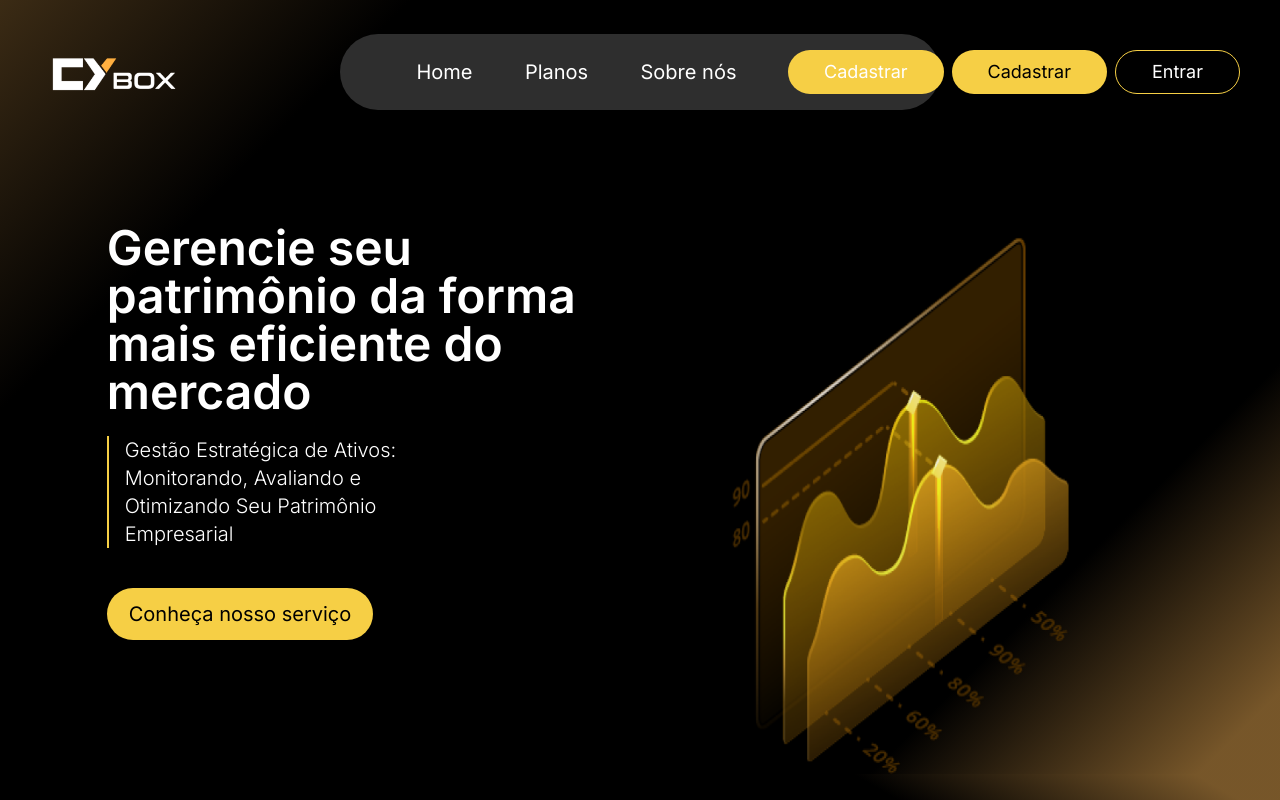
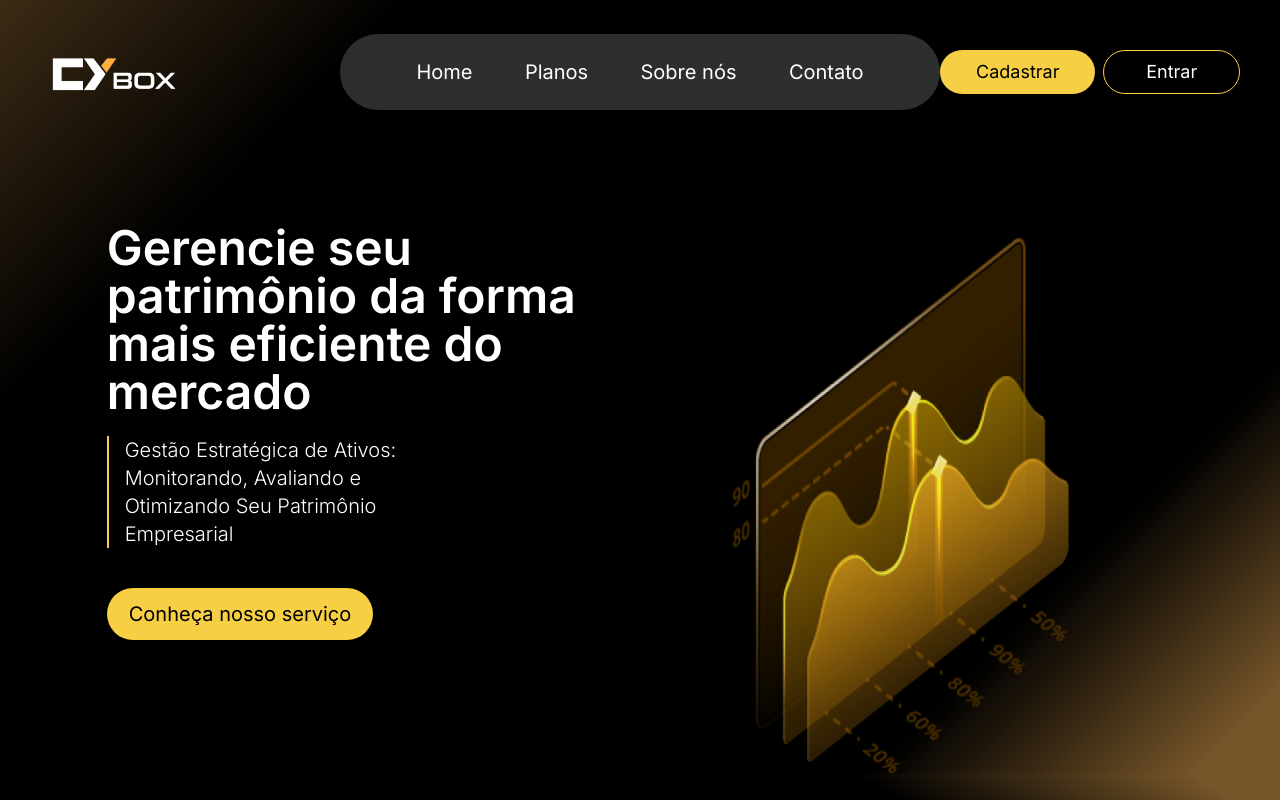
Before and after one commit to GitArthurMarchetti/cybox, a Next.js app: page / in a window 1280 px wide. Shown: the top 800 px of the page. Built offline with nearby package versions, Linux system fonts and the light colour scheme.

Commit message:
n lembro oq eu fiz

```diff
--- a/src/app/components/Navigation/navbar.tsx
+++ b/src/app/components/Navigation/navbar.tsx
@@ -24,7 +24,6 @@ export default function Navbar({ type }: navProps) {
                                 <a className=' transition- duration-300  hover:font-semibold' href="">Contato</a>
                             </div>
                             <div className='w-[25%] flex justify-end gap-2 '>
-                          <button className='bg-[#F6CF45] w-40 hover:bg-[#F1fF14] transition-all duration-300 h-11 px-9  text-lg rounded-full'>Cadastrar</button>
 
                                 <button className='bg-[#F6CF45] text-black w-40 hover:bg-[#F1fF14] transition-all duration-300 h-11 px-9  text-lg rounded-full'>Cadastrar</button>
 
--- a/src/app/components/teste/userTeste.tsx
+++ b/src/app/components/teste/userTeste.tsx
@@ -1,9 +1,8 @@
 'use client'
-import UserType, { removeUser } from "@/app/services/user"
+import UserType, { removeUser, saveUser } from "@/app/services/user"
 // import { saveUser, removeUser } from "@/app/services/user"
 import { useState } from "react"
 
-import { saveUser } from "@/app/services/user"
 
 type Props = {
     users: UserType[]
--- a/src/app/page.tsx
+++ b/src/app/page.tsx
@@ -1,6 +1,7 @@
 
 import Navbar from "@/app/components/Navigation/navbar";
 import Image from "next/image";
+import UserTeste from "./components/teste/userTeste"
 
 //imagens
 import chart from "../img/chartsPng1.png"
@@ -118,7 +119,7 @@ export default function Home() {
         </section>
       </main >
       <footer className="w-full bg-[#2E2E2E] h-60 rounded-t-[120px]">
-        <h1 className="text-center">FOOTER MANEIRO AQ DPS </h1>
+
       </footer>
     </>
   );
--- a/src/app/services/db.ts
+++ b/src/app/services/db.ts
@@ -3,7 +3,7 @@ import postgres from "postgres";
 
 
 const connectionString = process.env.DATABASE_URL as string
-const client = postgres(connectionString, {prepare: false})
+const client = postgres(connectionString, { prepare: false })
 
 const db = drizzle(client)
 
--- a/src/app/services/user.ts
+++ b/src/app/services/user.ts
@@ -1,4 +1,3 @@
-"use server"
 
 import { sql } from "drizzle-orm";
 import db from "./db";
```
Also changed, not shown: 1 other file (tests, documents, lock files or other folders).
